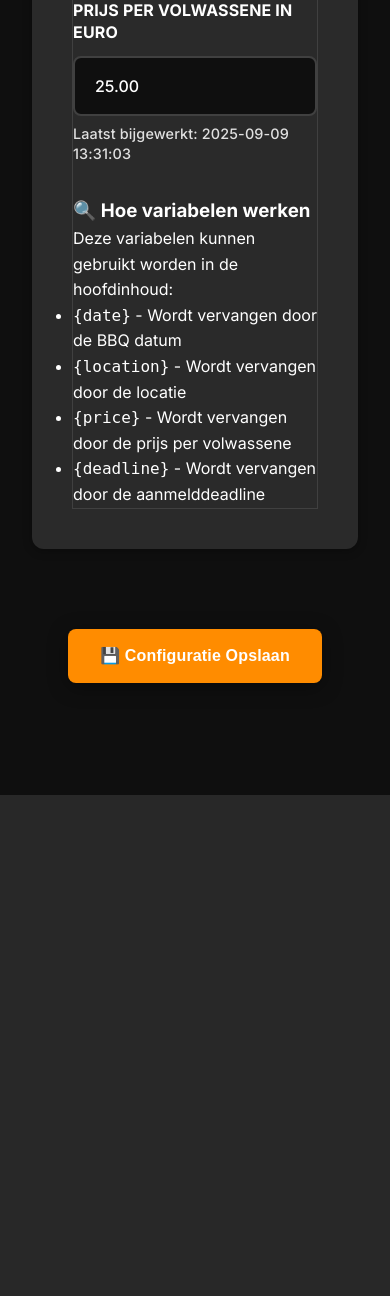
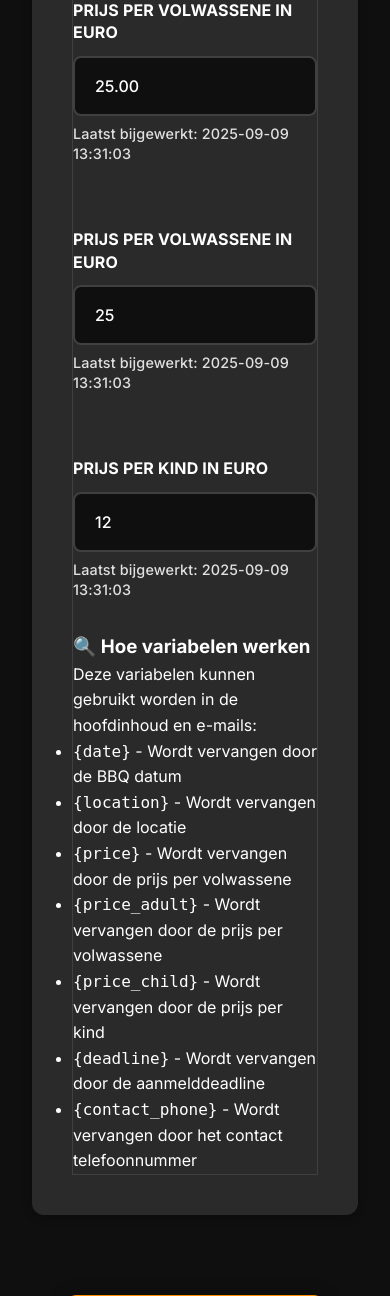
Before and after one commit to kay-arne/BBQ-App, a Flask app: page /admin/config in a window 390 px wide. Shown: the part 2205-3501 px from the top of the page. Before the commit the page ends 3000 px from the top, so only its background shows below. Run offline with Flask 3, Linux system fonts and the light colour scheme; the visitor is signed in with stand-in values (Sample User, id 1); data comes from the database, SQL or seed files in the repository; some libraries are stand-ins or nearby versions.

Commit message:
Add price_per_child configuration and improve variable support
🔧 Admin Interface Improvements:
- Added price_per_child configuration field to admin interface
- Now displays in Variables tab with number input (step 0.01)
- Admin can configure both adult and child prices separately

📝 Enhanced Variable Support:
- Extended render_main_content() to support all variables
- Added support for {price_adult}, {price_child}, {contact_phone}
- All variables now work in main content editor
- Updated variable documentation in admin interface

📧 Improved Email Templates:
- User confirmation emails now use all config variables
- Payment confirmation emails use dynamic config values
- Added contact phone number to all email templates
- Consistent variable usage across all email types

🎯 Variable System:
- {date} - BBQ date
- {location} - BBQ location
- {price} / {price_adult} - Adult price
- {price_child} - Child price
- {deadline} - Registration deadline
- {contact_phone} - Contact phone number

✨ Benefits:
- Complete price configuration (adults + children)
- All variables available in content editor
- Dynamic email content with current config
- Consistent information across all communications

```diff
--- a/app.py
+++ b/app.py
@@ -65,11 +65,19 @@ def render_main_content():
     content = get_config('main_content', '')
     bbq_details = get_cached_bbq_details()
 
+    # Get additional variables from config
+    price_per_adult = get_config_value('price_per_adult', str(bbq_details['price_per_adult']))
+    price_per_child = get_config_value('price_per_child', '12')
+    contact_phone = get_config_value('bbq_contact_phone', bbq_details['contact_kay_phone'])
+
     # Replace placeholders with actual values
     content = content.replace('{date}', bbq_details['date'])
     content = content.replace('{location}', bbq_details['location'])
-    content = content.replace('{price}', f"{bbq_details['price_per_adult']:.2f}")
+    content = content.replace('{price}', f"{float(price_per_adult):.2f}")
+    content = content.replace('{price_adult}', f"{float(price_per_adult):.2f}")
+    content = content.replace('{price_child}', f"{float(price_per_child):.2f}")
     content = content.replace('{deadline}', bbq_details['deadline'])
+    content = content.replace('{contact_phone}', contact_phone)
 
     # Return as safe HTML (Markup)
     return Markup(content)
@@ -832,6 +840,12 @@ def register_and_pay():
                         payment_info = f"<p>Het totaalbedrag is <strong>€{total_amount:.2f}</strong>.</p><p>{no_payment_message}</p>"
                         payment_status_text = "Uw aanmelding is succesvol ontvangen."
 
+                    # Get all config values for email
+                    bbq_date = get_config_value('bbq_date', 'zaterdag 15 juni')
+                    bbq_location = get_config_value('bbq_location', 'het buurthuis')
+                    bbq_deadline = get_config_value('bbq_deadline', '10 juni')
+                    bbq_contact = get_config_value('bbq_contact_phone', '06-12345678')
+
                     body_user = f"""
                     <html>
                     <body>
@@ -840,8 +854,9 @@ def register_and_pay():
                         <p>Je hebt je aangemeld voor <strong>{persons_adults} volwassene(n)</strong> en <strong>{persons_children} kind(eren)</strong>.</p>
                         {payment_info}
                         <p>{payment_status_text}</p>
-                        <p>Datum BBQ: {get_config_value('date', 'zaterdag 15 juni')}. Locatie: {get_config_value('location', 'het buurthuis')}.</p>
-                        <p>Uiterste opgavedatum: {get_config_value('deadline', '10 juni')}.</p>
+                        <p>Datum BBQ: {bbq_date}. Locatie: {bbq_location}.</p>
+                        <p>Uiterste opgavedatum: {bbq_deadline}.</p>
+                        <p>Voor vragen kunt u contact opnemen via {bbq_contact}.</p>
                         <p>We kijken ernaar uit u te zien!</p>
                         <p>Met hartelijke groet,</p>
                         <p>Het organisatieteam</p>
@@ -1089,13 +1104,19 @@ def update_registration_status(reg_id):
                 if new_status == 'paid' and current_email:
                     bbq_details = get_cached_bbq_details()
                     subject_paid = "Bevestiging betaling Buurt BBQ verwerkt"
+                    # Get config values for payment confirmation email
+                    bbq_date = get_config_value('bbq_date', bbq_details["date"])
+                    bbq_location = get_config_value('bbq_location', 'het buurthuis')
+                    bbq_contact = get_config_value('bbq_contact_phone', '06-12345678')
+
                     body_paid = f"""
                     <html>
                     <body>
                         <p>Beste {current_name} (Huisnummer {current_reg['house_number']}),</p>
                         <p>Goed nieuws! Uw betaling van <strong>€{total_amount_for_reg:.2f}</strong> voor de Buurt BBQ is zojuist door de organisatie <strong>verwerkt en bevestigd</strong>.</p>
                         <p>U bent nu officieel aangemeld voor {current_reg['persons_adults']} volwassene(n) en {current_reg['persons_children']} kind(eren).</p>
-                        <p>Wij kijken ernaar uit u te zien op ons tuinfeest op <strong>{bbq_details["date"]}</strong>!</p>
+                        <p>Wij kijken ernaar uit u te zien op ons tuinfeest op <strong>{bbq_date}</strong> bij <strong>{bbq_location}</strong>!</p>
+                        <p>Voor vragen kunt u contact opnemen via {bbq_contact}.</p>
                         <p>Met vriendelijke groet,</p>
                         <p>Het organisatieteam</p>
                     </body>
--- a/templates/admin_config.html
+++ b/templates/admin_config.html
@@ -124,16 +124,31 @@
                             <small>Laatst bijgewerkt: {{ setting.updated_at }}</small>
                         </div>
                         {% endfor %}
+
+                        {% for setting in configs.get('variables', []) %}
+                        <div class="form-group">
+                            <label for="config_{{ setting.key }}">{{ setting.description }}</label>
+                            {% if setting.key in ['price_per_adult', 'price_per_child'] %}
+                                <input type="number" id="config_{{ setting.key }}" name="config_{{ setting.key }}" value="{{ setting.value or '' }}" step="0.01" placeholder="{{ setting.description }}">
+                            {% else %}
+                                <input type="text" id="config_{{ setting.key }}" name="config_{{ setting.key }}" value="{{ setting.value or '' }}" placeholder="{{ setting.description }}">
+                            {% endif %}
+                            <small>Laatst bijgewerkt: {{ setting.updated_at }}</small>
+                        </div>
+                        {% endfor %}
                     </div>
 
                     <div class="variable-info">
                         <h3>🔍 Hoe variabelen werken</h3>
-                        <p>Deze variabelen kunnen gebruikt worden in de hoofdinhoud:</p>
+                        <p>Deze variabelen kunnen gebruikt worden in de hoofdinhoud en e-mails:</p>
                         <ul>
                             <li><code>{date}</code> - Wordt vervangen door de BBQ datum</li>
                             <li><code>{location}</code> - Wordt vervangen door de locatie</li>
                             <li><code>{price}</code> - Wordt vervangen door de prijs per volwassene</li>
+                            <li><code>{price_adult}</code> - Wordt vervangen door de prijs per volwassene</li>
+                            <li><code>{price_child}</code> - Wordt vervangen door de prijs per kind</li>
                             <li><code>{deadline}</code> - Wordt vervangen door de aanmelddeadline</li>
+                            <li><code>{contact_phone}</code> - Wordt vervangen door het contact telefoonnummer</li>
                         </ul>
                     </div>
                 </div>
```
